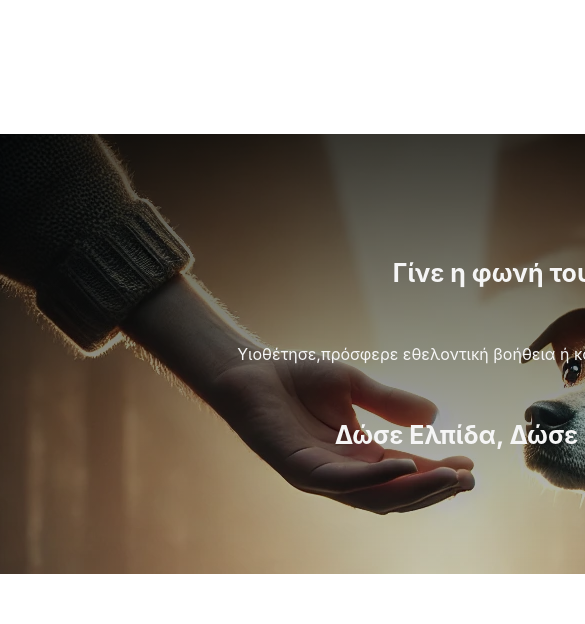
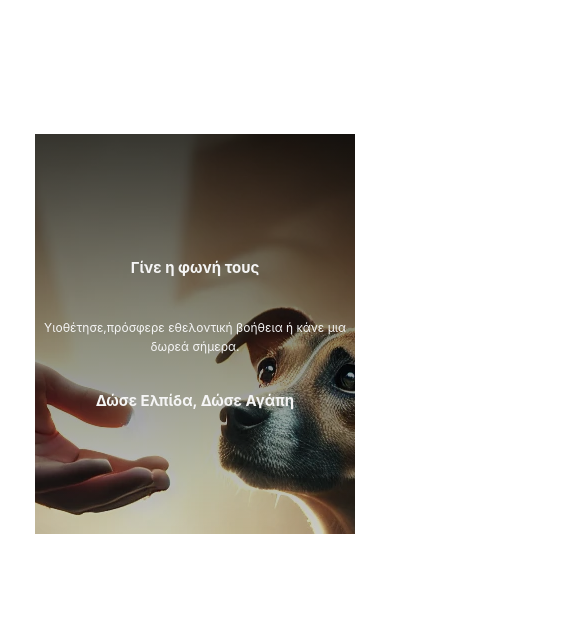
Before and after one commit to plexistrat/next-personal-blog, a Next.js app: page / in a window 390 px wide. Shown: the part 1000-1624 px from the top of the page, 585 px wide, since content can reach past the window. Built offline with nearby package versions, Linux system fonts and the light colour scheme; no server answers.

Commit message:
css testing

```diff
--- a/components/Banner/Banner.module.css
+++ b/components/Banner/Banner.module.css
@@ -13,21 +13,55 @@
   margin-right: auto;
   background-position: top center;
   background-repeat: no-repeat;
+
+  @media screen and (max-width: 1050px) {
+    width: 600px;
+    height: 400px;
+    background-position: top center;
+  }
+  @media screen and (max-width: 720px) {
+    width: 400px;
+  }
+  @media screen and (max-width: 420px) {
+    width: 320px;
+    height: 400px;
+  }
+  @media screen and (max-width: 320px) {
+    display: none;
+  }
 }
 
 .homePageBanner h4 {
   font-size: 30px;
   color: whitesmoke;
+  text-align: center;
+  margin-top: 20px;
 
-  @media screen and (max-width: 780px) {
+  @media screen and (max-width: 1050px) {
     font-size: 25px;
   }
+  @media screen and (max-width: 780px) {
+    font-size: 20px;
+  }
+  @media screen and (max-width: 420px) {
+    font-size: 15px;
+  }
 }
+
 .homePageBanner p {
   color: whitesmoke;
   font-size: 25px;
+  text-align: center;
+  margin-top: 20px;
+
+  @media screen and (max-width: 1050px) {
+    font-size: 20px;
+  }
 
   @media screen and (max-width: 780px) {
     font-size: 16px;
   }
+  @media screen and (max-width: 420px) {
+    font-size: 12px;
+  }
 }
--- a/components/Banner/Banner.tsx
+++ b/components/Banner/Banner.tsx
@@ -1,5 +1,4 @@
 import React from 'react';
-import Image from 'next/image';
 import styles from './Banner.module.css';
 
 const Banner = () => {
```
